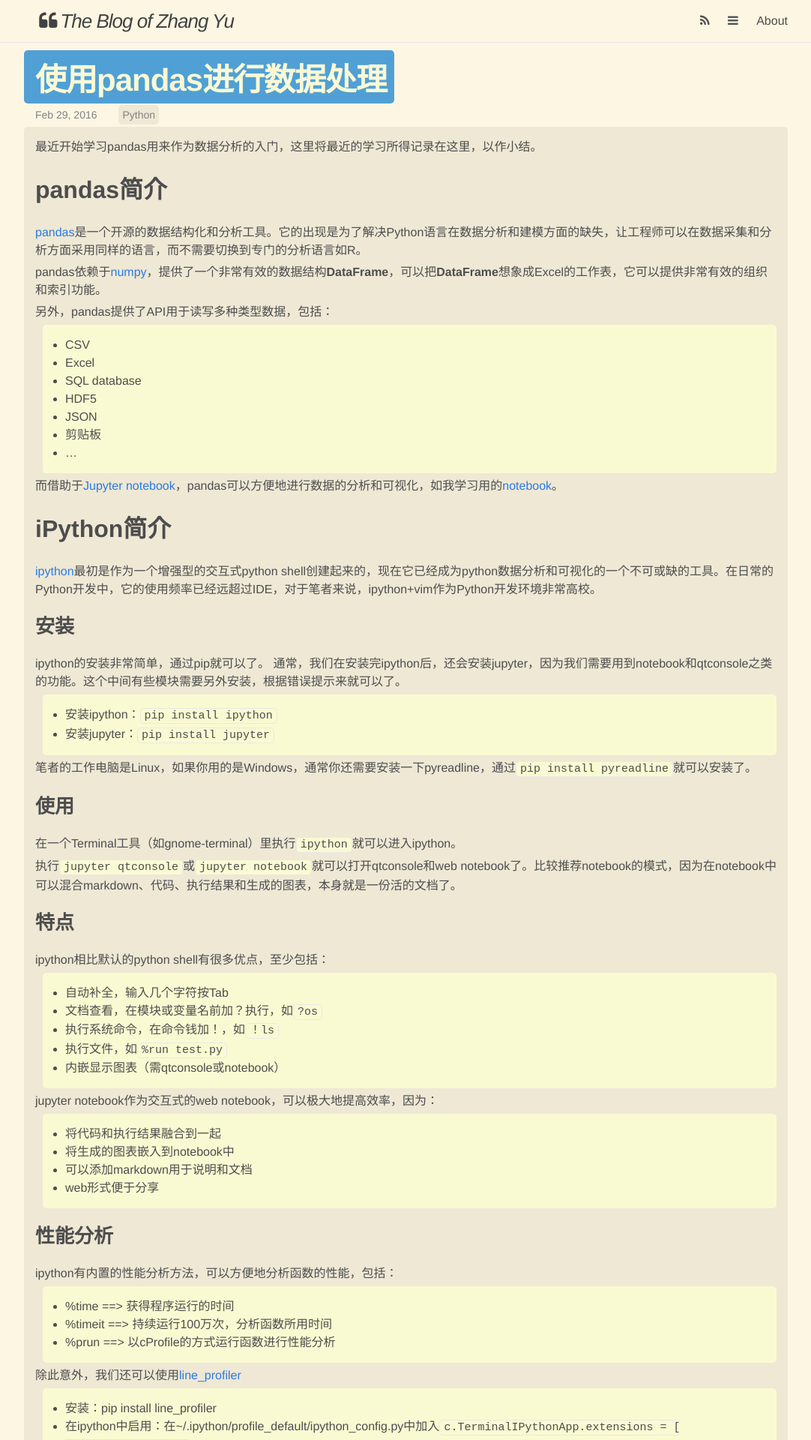
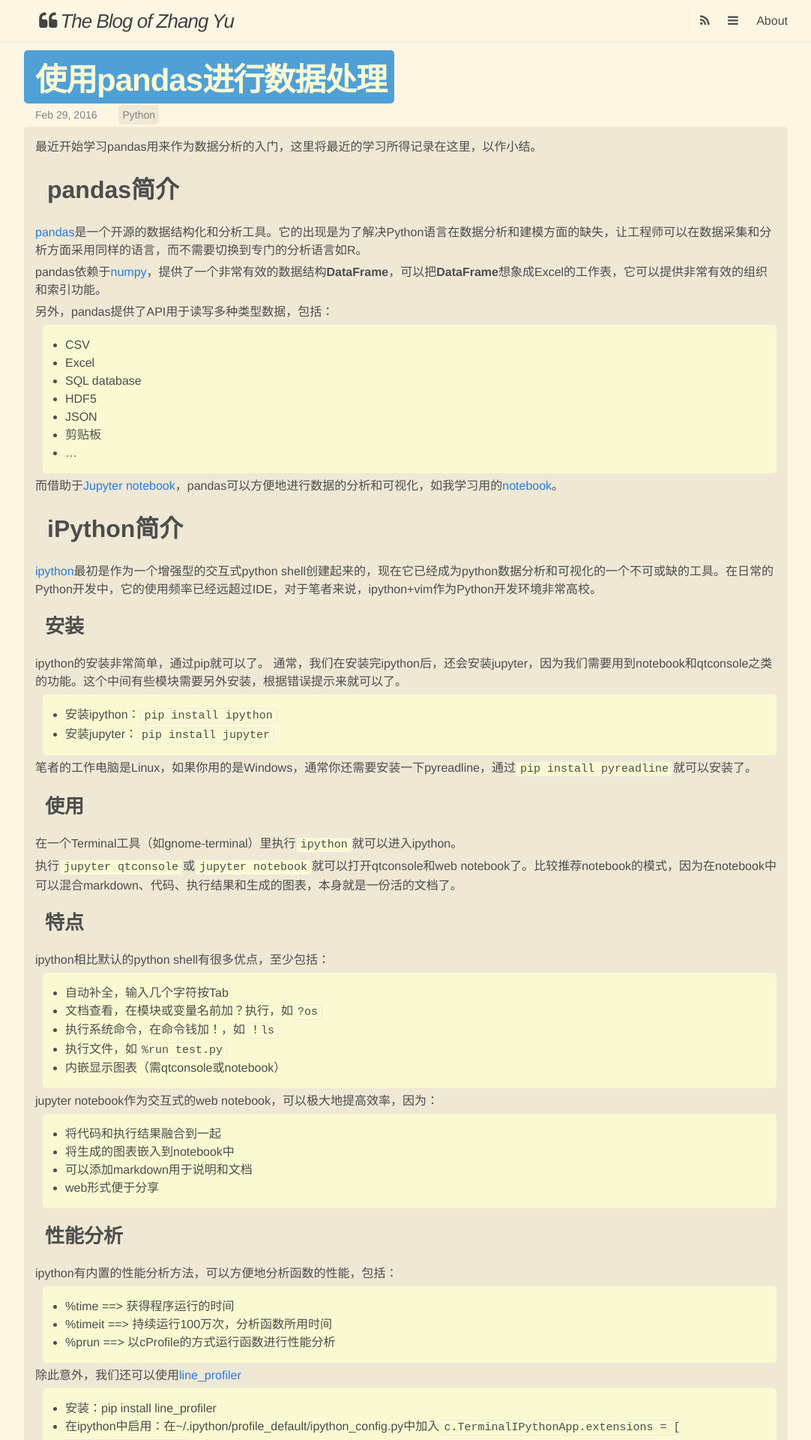
Before and after one commit to feiyuw/feiyuw.github.io, a Jekyll site: the page built from _posts/2016-02-29-use-pandas-as-data-processor.md, in a window 1280 px wide. Shown: the top 1920 px of the page at 75% size, without its empty margins (91-1173 px from the left). Built offline with Jekyll 4.4.1, drawn with Linux system fonts in a browser that asks for light colours; nearby versions of some CDN libraries; comment, search, counter and statistics services are not loaded.

Commit message:
update about me

```diff
--- a/_sass/_base.scss
+++ b/_sass/_base.scss
@@ -86,8 +86,6 @@
  * Headings
  */
 h1, h2, h3, h4, h5, h6 {
-    padding-top: 0.5em;
-    padding-bottom: 0.5em;
     p {
         font-weight: 300;
     }
--- a/_sass/_layout.scss
+++ b/_sass/_layout.scss
@@ -273,6 +273,10 @@
     margin-left: -15px;
     border-radius: 5px;
 
+    h1, h2, h3, h4, h5, h6 {
+        padding: 0.5em;
+    }
+
     h2 {
         font-size: 32px;
 
--- a/about.html
+++ b/about.html
@@ -18,5 +18,7 @@
 
 <b>Python</b> is my preferred language, I also love <b>NodeJS</b> and <b>data mining and virtualization</b>.
 I use <b>VIM</b> to write everything, and I'm a fans of <b>Amazon Kindle</b>.
+
+<p>The cute girl is my daughter, I'm her best friend. And the photo was token by my wife, love you!<p>
   </div>
 </div>
```
